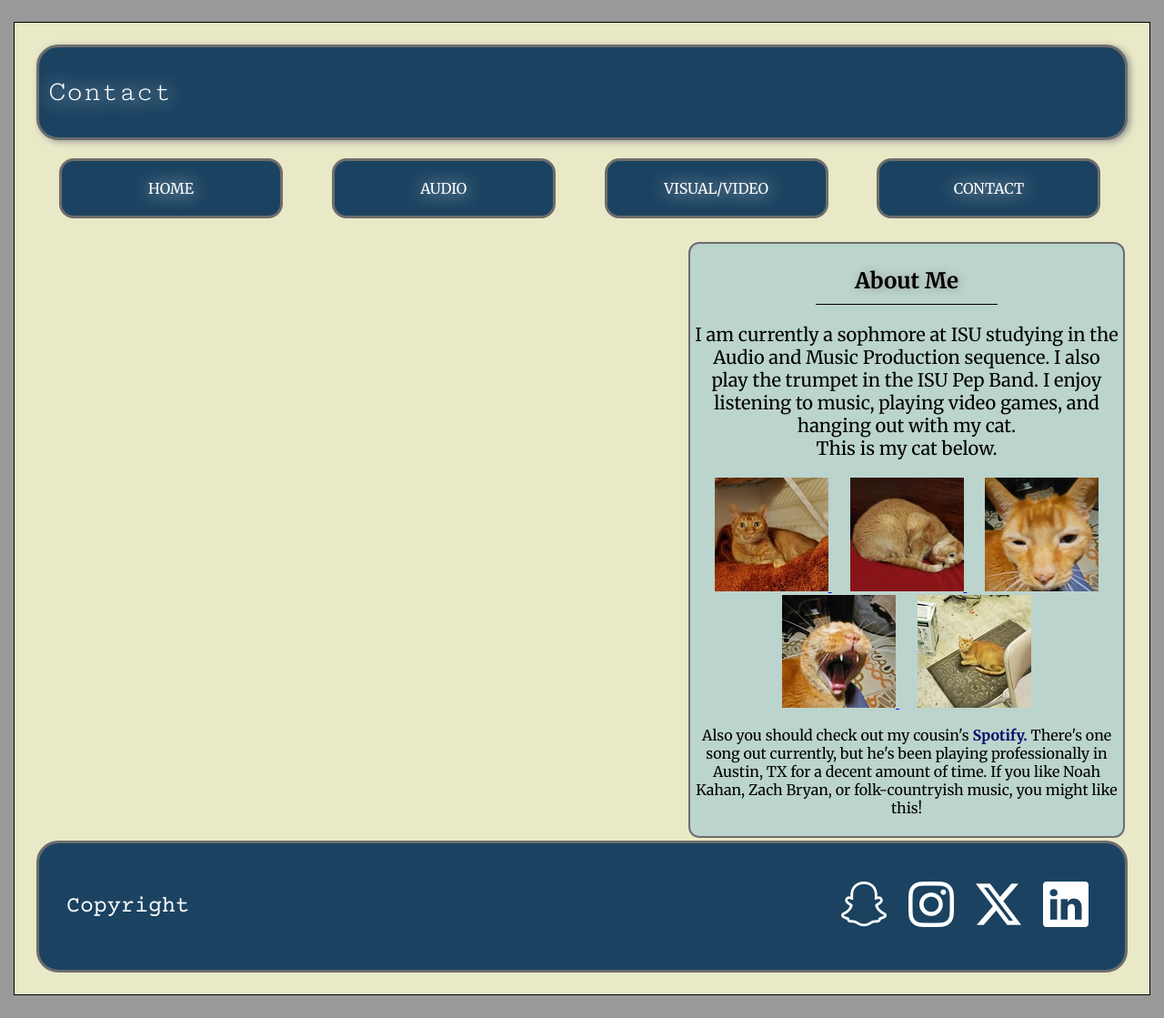
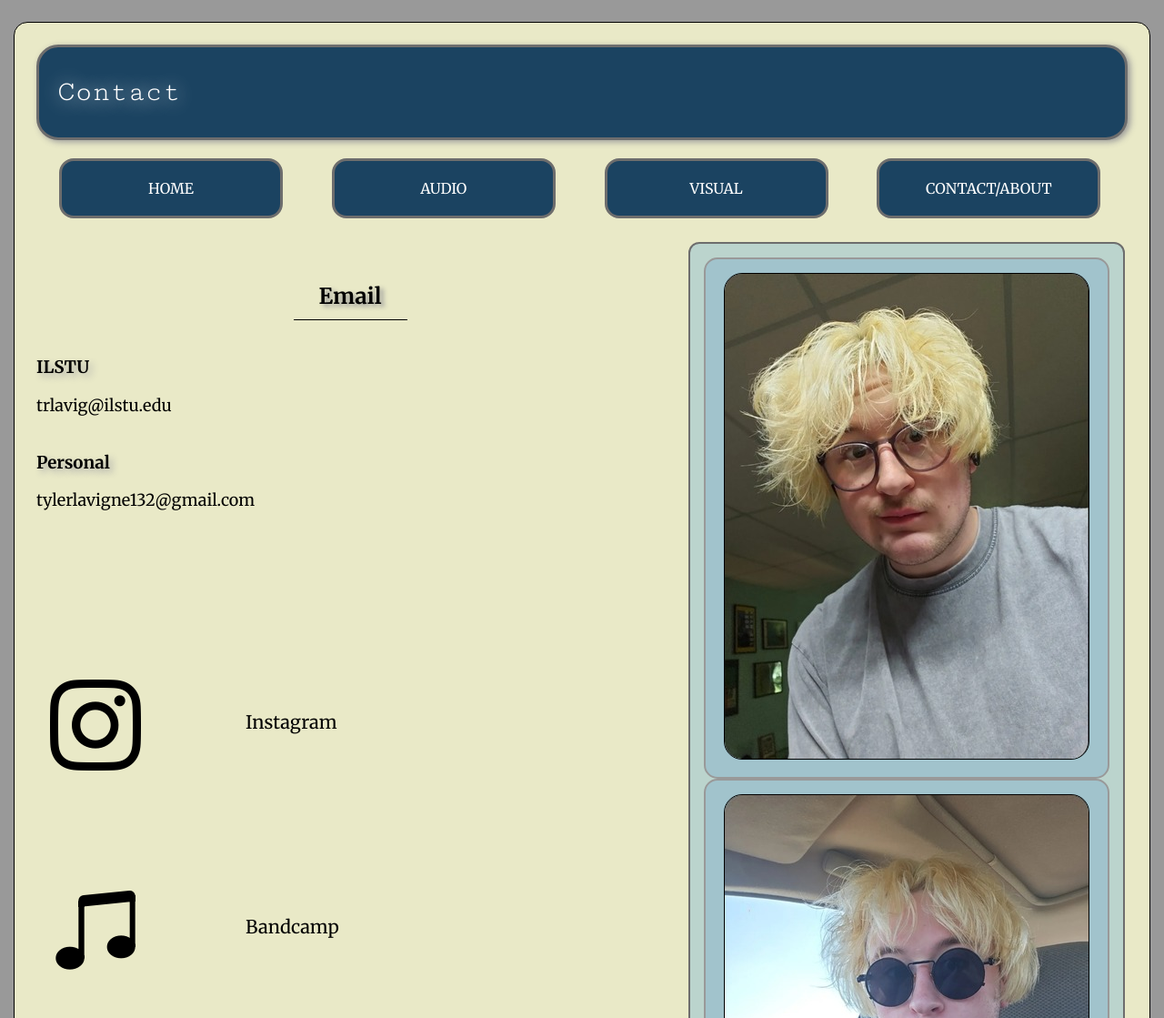
Before and after one commit to Ty13two/CTK301, a plain HTML site: page Portfolio/Contactpage.html in a window 1280 px wide. Shown: the top 1119 px of the page at 91% size. Drawn offline with nearby package versions, Linux system fonts and the light colour scheme; some packages are replaced by stand-ins of ours; a script that the page names is missing.

Commit message:
Add files via upload

```diff
--- a/Portfolio/Audiostyle.css
+++ b/Portfolio/Audiostyle.css
@@ -11,6 +11,7 @@ body {
   display: grid;
   grid-template-columns: repeat(12, 1fr);
   grid-column-gap: 24px;
+  border-radius: 15px;
 }
 
 header {
@@ -53,7 +54,6 @@ nav li a {
   display: block;
   text-align: center;
   transition: background-color 1.0s, box-shadow 1.0s;
-  text-shadow: 1px 1px 20px #fff;
   width: 200px;
 }
 nav li a:hover {
@@ -71,14 +71,16 @@ main {
   font-family: "Merriweather", serif;
 }
 main .audioplayer {
-  margin: 7px;
+  margin: 7px 0px 7px 10px;
   border: 3px solid #6d6d6d;
   border-radius: 20px;
   box-shadow: 7px 7px 10px #999;
 }
 main .audioplayertext p {
-  font-size: 18px;
+  font-size: 16px;
   text-align: center;
+  margin-left: 3px;
+  margin-right: 3px;
 }
 main .audioplayergroup {
   grid-column: span 1;
@@ -138,6 +140,7 @@ footer p {
   font-family: "Courier Prime", monospace;
   color: white;
   grid-column: span 1;
+  text-shadow: 2px 3px 4px rgb(236, 34, 34);
 }
 footer .icons {
   text-align: right;
--- a/Portfolio/Contactpage.html
+++ b/Portfolio/Contactpage.html
@@ -3,10 +3,18 @@
 <head>
 	<meta charset="UTF-8">
 	<title>Contact/About Me</title>
+	<script src="https://cdn.jsdelivr.net/npm/@fancyapps/ui@5.0/dist/carousel/carousel.umd.js"></script>
+	<link rel="stylesheet" href="https://cdn.jsdelivr.net/npm/@fancyapps/ui@5.0/dist/carousel/carousel.css" />
+
+	<script src="https://cdn.jsdelivr.net/npm/@fancyapps/ui@5.0/dist/fancybox/fancybox.umd.js"></script>
+  	<link rel="stylesheet" href="https://cdn.jsdelivr.net/npm/@fancyapps/ui@5.0/dist/fancybox/fancybox.css" />
+
 	<link rel="preconnect" href="https://fonts.googleapis.com">
 	<link rel="preconnect" href="https://fonts.gstatic.com" crossorigin>
 	<link href="https://fonts.googleapis.com/css2?family=Courier+Prime:ital,wght@0,400;0,700;1,400;1,700&family=Cutive+Mono&family=Merriweather:ital,wght@0,300;0,400;0,700;0,900;1,300;1,400;1,700;1,900&display=swap" rel="stylesheet">
+
 	<link rel="stylesheet" href="https://cdn.jsdelivr.net/npm/bootstrap-icons@1.11.3/font/bootstrap-icons.min.css">
+
 	<link href="Contactstyle.css" rel="stylesheet" type="text/css">
 </head>
 <body>
@@ -18,18 +26,36 @@
 			<ul>
 				<li><a href="Mainpage.html">Home</a></li>
 				<li><a href="Audiopage.html">Audio</a></li>
-				<li><a href="Visualpage.html">Visual/Video</a></li>
-				<li><a href="Contactpage.html">Contact</a></li>
+				<li><a href="Visualpage.html">Visual</a></li>
+				<li><a href="Contactpage.html">Contact/About</a></li>
 			</ul>
 		</nav>
 
 		<main>
+			<h2>Email</h2>
+			<h3>ILSTU</h3>
+			<p>trlavig@ilstu.edu</p>
+			<h3>Personal</h3>
+			<p>tylerlavigne132@gmail.com</p>
 
+			<div class="icons">
+				<a class="bi bi-instagram" href="https://www.instagram.com/ty13two/" target="_blank"></a>
+				<p>Instagram</p>
+				<a class="bi bi-music-note-beamed" href="https://tylerlavigne.bandcamp.com/" target="_blank"></a>
+				<p>Bandcamp</p>
+				<a class="bi bi-linkedin" href="https://www.linkedin.com/in/tyler-l-425835270/" target="_blank"></a>
+				<p>LinkedIn</p>
+			</div>
 		</main>
 
 		<div class="Aboutme">
+			<div id="myCarousel" class="f-carousel">
+				<div class="f-carousel__slide"><img src="Aboutme-image1.jpg"></div>
+				<div class="f-carousel__slide"><img src="Aboutme-image2.jpg"></div>
+				<div class="f-carousel__slide"><img src="Aboutme-image3.jpg"></div>
+			</div>
 			<h2>About Me</h2>
-			<p>I am currently a sophmore at ISU studying in the Audio and Music Production sequence. I also play the trumpet in the ISU Pep Band. I enjoy listening to music, playing video games, and hanging out with my cat. <br> This is my cat below.</p>
+			<p>I am currently a sophmore at ISU majoring in CTK in the Audio and Music Production sequence. I also play the trumpet in the ISU Pep Band. I enjoy listening to music, playing video games, and hanging out with my cat. <br> This is my cat, Monkey. </p> <p class="catmessage">Look at how handsome he is!</p>
 
 			<a class="gallery" href="catimage-1.jpg" data-fancybox="gallery" data-caption="On a shelf">
 				<img src="catimage-thumb1.jpg">
@@ -46,18 +72,20 @@
 			<a class="gallery" href="catimage-5.jpg" data-fancybox="gallery" data-caption="Garage mat cat">
 				<img src="catimage-thumb5.jpg">
 			 </a>
-			<p class="promop">Also you should check out my cousin's <a href="https://open.spotify.com/artist/3KVU5CuRIHb0fpyYu1ZAFQ?si=ER2MRaU2RGWaea2BKb4plw" target="_blank">Spotify.</a> There's one song out currently, but he's been playing professionally in Austin, TX for a decent amount of time. If you like Noah Kahan, Zach Bryan, or folk-countryish music, you might like this!</p>
+
+			 <p>My interest in audio and music production really started with theater in High School, where I found myself in charge of our sound console. I think producing music is extremely cool, and I've been playing music for awhile, but that's not what I envision myself doing in the future. I'm not really sure what I'd rather find myself doing, but it's probably closer to how I started, with a sound console bringing together different sounds to make one cohesive soundscape or story. </p>
 		</div>
 
 		<footer>
-			<p>Copyright</p>
-			<div class="icons">
-				<a class="bi bi-snapchat" href="https://snapchat.com" target="_blank"></a>
-				<a class="bi bi-instagram" href="https://instagram.com" target="_blank"></a>
-				<a class="bi bi-twitter-x" href="https://x.com" target="_blank"></a>
-				<a class="bi bi-linkedin" href="https://linkedin.com" target="_blank"></a>
-			</div>
+			<p>Copyright Illinois State University</p>
 		</footer>
 	</div>
+ <script>
+	Fancybox.bind("[data-fancybox]", {});
+
+	const container = document.getElementById("myCarousel");
+	const options = { infinite: false };
+	new Carousel(container, options);
+ </script>
 </body>
 </html>
--- a/Portfolio/Contactstyle.css
+++ b/Portfolio/Contactstyle.css
@@ -11,13 +11,14 @@ body {
   display: grid;
   grid-template-columns: repeat(12, 1fr);
   grid-column-gap: 24px;
+  border-radius: 15px;
 }
 
 header {
   grid-column: span 12;
   background-color: #1B4361;
   color: white;
-  padding: 10px;
+  padding: 10px 10px 10px 20px;
   border: 3px solid #6d6d6d;
   border-radius: 24px;
   box-shadow: 3px 2px 7px #999;
@@ -38,6 +39,38 @@ h1 {
   border-radius: 12px;
   font-family: "Merriweather", serif;
 }
+.Aboutme #myCarousel {
+  margin: 10px;
+
+}
+#myCarousel .f-carousel__slide {
+  text-align: center;
+  padding: 15px;
+  background: #a1c3cc;
+  border-radius: 15px;
+  border: 2px solid #999;
+}
+#myCarousel img {
+  border-radius: 20px;
+  border: 1px solid black;
+}
+.f-carousel {
+  --f-button-width: 38px;
+  --f-button-height: 38px;
+
+  --f-button-svg-width: 16px;
+  --f-button-svg-height: 16px;
+  --f-button-svg-stroke-width: 2.5;
+
+  --f-button-color: rgb(71 85 105);
+  --f-button-border-radius: 50%;
+  --f-button-shadow: 0 6px 12px -2px rgb(50 50 93 / 25%), 0 3px 7px -3px rgb(0 0
+          0 / 30%);
+
+  --f-button-bg: #fff;
+  --f-button-hover-bg: #f9f9f9;
+  --f-button-active-bg: #f0f0f0;
+}
 .Aboutme h2:after {
   content: ""; /* This is necessary for the pseudo element to work. */
   display: block; /* This will put the pseudo element on its own line. */
@@ -48,18 +81,17 @@ h1 {
 }
 .Aboutme p {
   font-size: 20px;
+  margin-bottom: 0px;
 }
-.Aboutme .promop {
-  font-size: 16px;
+.Aboutme .catmessage {
+  font-size: 8px;
+  margin: 3px 20px 20px 20px;
+  color: #cfcfcf;
+  transition: 1.5s;
 }
-.Aboutme .promop a {
-  text-decoration: none;
-  font-weight: bold;
-  color: rgb(10, 10, 104);
-}
-.Aboutme .promop a:hover {
-  text-decoration: underline;
-  font-size: 17px;
+.Aboutme .catmessage:hover {
+  font-size: 10px;
+  color: #84a4ad;
 }
 .Aboutme h2 {
   text-shadow: 2px 1px 10px #999;
@@ -67,8 +99,8 @@ h1 {
 .Aboutme .gallery {
   margin: 10px;
 }
-.Aboutme .gallery a {
-  text-decoration: none;
+.Aboutme img {
+  border-radius: 10px;
 }
 
 nav {
@@ -96,7 +128,6 @@ nav li a {
   display: block;
   text-align: center;
   transition: background-color 1.0s, box-shadow 1.0s;
-  text-shadow: 1px 1px 20px #fff;
   width: 200px;
 }
 nav li a:hover {
@@ -109,11 +140,48 @@ nav li a:hover {
 
 main {
   grid-column: span 7;
+  font-family: "Merriweather", serif;
+}
+main h2 {
+  text-align: center;
+  text-shadow: 4px 3px 5px #999;
+  margin-top: 50px;
+}
+main h2:after {
+  content: ""; /* This is necessary for the pseudo element to work. */
+  display: block; /* This will put the pseudo element on its own line. */
+  margin: 0 auto; /* This will center the border. */
+  width: 125px; /* Change this to whatever width you want. */
+  padding-top: 10px; /* This creates some space between the element and the border. */
+  border-bottom: 1px solid black;
+}
+main h3 {
+  margin-top: 40px;
+  text-shadow: 4px 4px 7px #aaaaaa;
+}
+main p {
+  font-size: 18px;
+}
+main .icons {
+  margin-top: 125px;
   display: grid;
   grid-template-columns: 1fr 1fr 1fr;
-  font-family: "Merriweather", serif;
 }
-
+main .icons a {
+  color: black;
+  font-size: 100px;
+  margin: 50px 15px;
+  grid-column: span 1;
+}
+main .icons a:hover {
+  color: #636363;
+}
+main .icons p {
+  grid-column: span 2;
+  text-align: left;
+  font-size: 20px;
+  margin-top: 95px;
+}
 
 footer {
   grid-column: span 12;
@@ -130,21 +198,9 @@ footer p {
   font-family: "Courier Prime", monospace;
   color: white;
   grid-column: span 1;
-}
-footer .icons {
-  text-align: right;
-  grid-column: span 1;
-  margin-top: 10px;
-}
-footer .icons a {
-  color: white;
-  font-size: 50px;
-  margin: 10px;
+  text-shadow: 2px 3px 4px rgb(236, 34, 34);
 }
 
-footer .icons a:hover {
-  color: #cfcfcf;
-}
 
 /*.circle {
   padding: 10px;
--- a/Portfolio/Homestyle.css
+++ b/Portfolio/Homestyle.css
@@ -11,13 +11,14 @@ body {
   display: grid;
   grid-template-columns: repeat(12, 1fr);
   grid-column-gap: 24px;
+  border-radius: 15px;
 }
 
 header {
   grid-column: span 12;
   background-color: #1B4361;
   color: white;
-  padding: 10px;
+  padding: 10px 10px 10px 15px;
   border: 3px solid #6d6d6d;
   border-radius: 24px;
   box-shadow: 3px 2px 7px #999;
@@ -52,6 +53,18 @@ h1 {
 .Aboutme h2 {
   text-shadow: 2px 1px 10px #999;
 }
+.Aboutme a {
+  text-decoration: none;
+  color: #6d6d6d;
+  margin-top: 100px;
+  font-size: 14px;
+  transition: 1.0s;
+}
+.Aboutme a:hover {
+  font-weight: bold;
+  font-size: 16px;
+  color: #1B4361;
+}
 
 nav {
   grid-column: span 4;
@@ -77,7 +90,6 @@ nav li a {
   display: block;
   text-align: center;
   transition: background-color 1.0s, box-shadow 1.0s;
-  text-shadow: 1px 1px 20px #fff;
 }
 nav li a:hover {
   background-color: #2d5d81;
@@ -92,6 +104,19 @@ main {
   display: grid;
   grid-template-columns: 1fr 1fr 1fr;
   font-family: "Merriweather", serif;
+}
+main .feattext {
+  text-shadow: 4px 3px 3px #999;
+  grid-column: span 3;
+  text-align: center;
+}
+main h2:after {
+  content: ""; /* This is necessary for the pseudo element to work. */
+  display: block; /* This will put the pseudo element on its own line. */
+  margin: 0 auto; /* This will center the border. */
+  width: 250px; /* Change this to whatever width you want. */
+  padding-top: 10px; /* This creates some space between the element and the border. */
+  border-bottom: 1px solid black;
 }
 main .audioplayer {
   grid-column: span 1;
@@ -135,6 +160,7 @@ footer p {
   font-family: "Courier Prime", monospace;
   color: white;
   grid-column: span 1;
+  text-shadow: 2px 3px 4px rgb(236, 34, 34);
 }
 footer .icons {
   text-align: right;
--- a/Portfolio/Visualstyle.css
+++ b/Portfolio/Visualstyle.css
@@ -11,13 +11,14 @@ body {
   display: grid;
   grid-template-columns: repeat(12, 1fr);
   grid-column-gap: 24px;
+  border-radius: 15px;
 }
 
 header {
   grid-column: span 12;
   background-color: #1B4361;
   color: white;
-  padding: 10px;
+  padding: 10px 10px 10px 20px;
   border: 3px solid #6d6d6d;
   border-radius: 24px;
   box-shadow: 3px 2px 7px #999;
@@ -28,33 +29,8 @@ h1 {
   font-family: "Cutive Mono", monospace;
 }
 
-.Aboutme {
-  grid-column: span 8;
-  text-align: center;
-  background-color: #afcfcfc9;
-  padding: 5px;
-  margin: 6px 3px 3px 3px;
-  border: 2px solid #6d6d6d;
-  border-radius: 12px;
-  font-family: "Merriweather", serif;
-}
-.Aboutme h2:after {
-  content: ""; /* This is necessary for the pseudo element to work. */
-  display: block; /* This will put the pseudo element on its own line. */
-  margin: 0 auto; /* This will center the border. */
-  width: 200px; /* Change this to whatever width you want. */
-  padding-top: 10px; /* This creates some space between the element and the border. */
-  border-bottom: 1px solid black;
-}
-.Aboutme p {
-  font-size: 20px;
-}
-.Aboutme h2 {
-  text-shadow: 2px 1px 10px #999;
-}
-
 nav {
-  grid-column: span 4;
+  grid-column: span 12;
   font-family: "Merriweather", serif;
 }
 nav ul {
@@ -65,19 +41,20 @@ nav ul {
 nav li {
   color: white;
   text-transform: uppercase;
-  margin: 15px;
+  margin: 20px 25px;
+  display: inline-block;
 }
 nav li a {
   background-color: #1B4361;
   color: white;
   border: 3px solid #6d6d6d;
   border-radius: 16px;
-  padding: 10px;
+  padding: 20px;
   text-decoration: none;
   display: block;
   text-align: center;
   transition: background-color 1.0s, box-shadow 1.0s;
-  text-shadow: 1px 1px 20px #fff;
+  width: 200px;
 }
 nav li a:hover {
   background-color: #2d5d81;
@@ -93,31 +70,32 @@ main {
   grid-template-columns: 1fr 1fr 1fr;
   font-family: "Merriweather", serif;
 }
-main .audioplayer {
-  grid-column: span 1;
-  margin: 7px;
-  border: 3px solid #6d6d6d;
-  border-radius: 20px;
-  box-shadow: 7px 7px 10px #999;
-}
-main .projecttext {
-  grid-column: span 2;
+main h2 {
+  text-shadow: 4px 3px 3px #999;
   text-align: center;
   margin-top: 30px;
+  grid-column: span 3;
 }
-main .projecttext h2:after {
+main h2:after {
   content: ""; /* This is necessary for the pseudo element to work. */
   display: block; /* This will put the pseudo element on its own line. */
   margin: 0 auto; /* This will center the border. */
-  width: 550px; /* Change this to whatever width you want. */
+  width: 350px; /* Change this to whatever width you want. */
   padding-top: 10px; /* This creates some space between the element and the border. */
   border-bottom: 1px solid black;
 }
 main .projecttext p {
   font-size: 18px;
 }
-main .projecttext h2 {
-  text-shadow: 4px 3px 3px #999;
+main .classworkgallery {
+  grid-column: span 3;
+}
+main .gallery {
+  margin: 21px;
+}
+main img {
+  border-radius: 20px;
+  border: 2px solid #1B4361;
 }
 
 footer {
@@ -129,12 +107,14 @@ footer {
   border-radius: 24px;
   display: grid;
   grid-template-columns: 1fr 1fr;
+  margin-top: 10px;
 }
 footer p {
   font-size: 25px;
   font-family: "Courier Prime", monospace;
   color: white;
   grid-column: span 1;
+  text-shadow: 2px 3px 4px rgb(236, 34, 34);
 }
 footer .icons {
   text-align: right;
```
Also changed, not shown: Portfolio/Audiopage.html (+11 -12 lines), Portfolio/Mainpage.html (+11 -12 lines), Portfolio/Visualpage.html (+31 -26 lines), Portfolio/Aboutme-image1.jpg (added), Portfolio/Aboutme-image2.jpg (added), Portfolio/Aboutme-image3.jpg (added), Portfolio/CTK201-RAV1.jpg (added), Portfolio/CTK201-RAV1thumb.jpg (added), Portfolio/CTK201-RAV2.jpg (added), Portfolio/CTK201-RAV2thumb.jpg (added), Portfolio/CTK201-UncomfArt-thumb.jpg (added), Portfolio/CTK201-UncomfArt.jpg (added), Portfolio/THE-Boxproject-thumb.jpg (added), Portfolio/THE-Boxproject.jpg (added).
